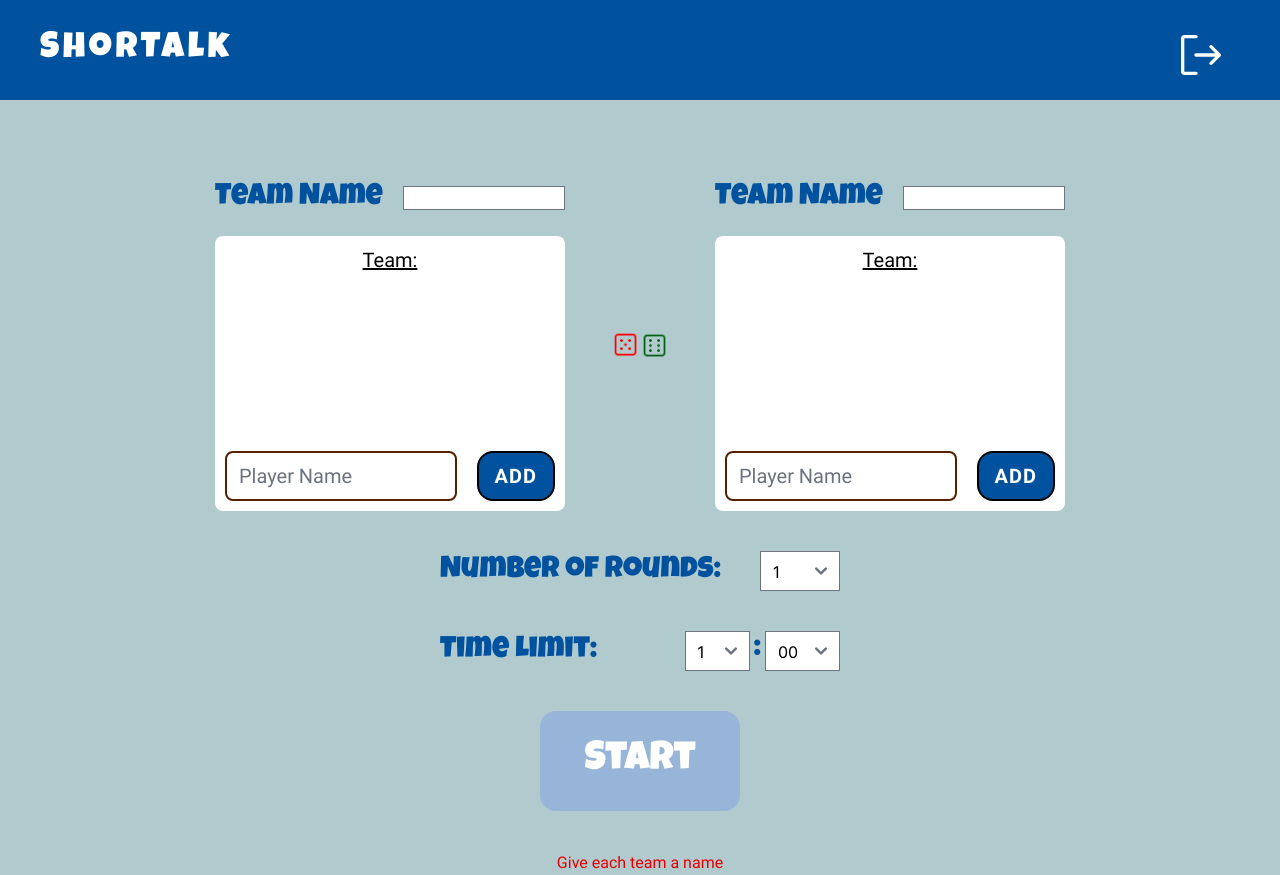
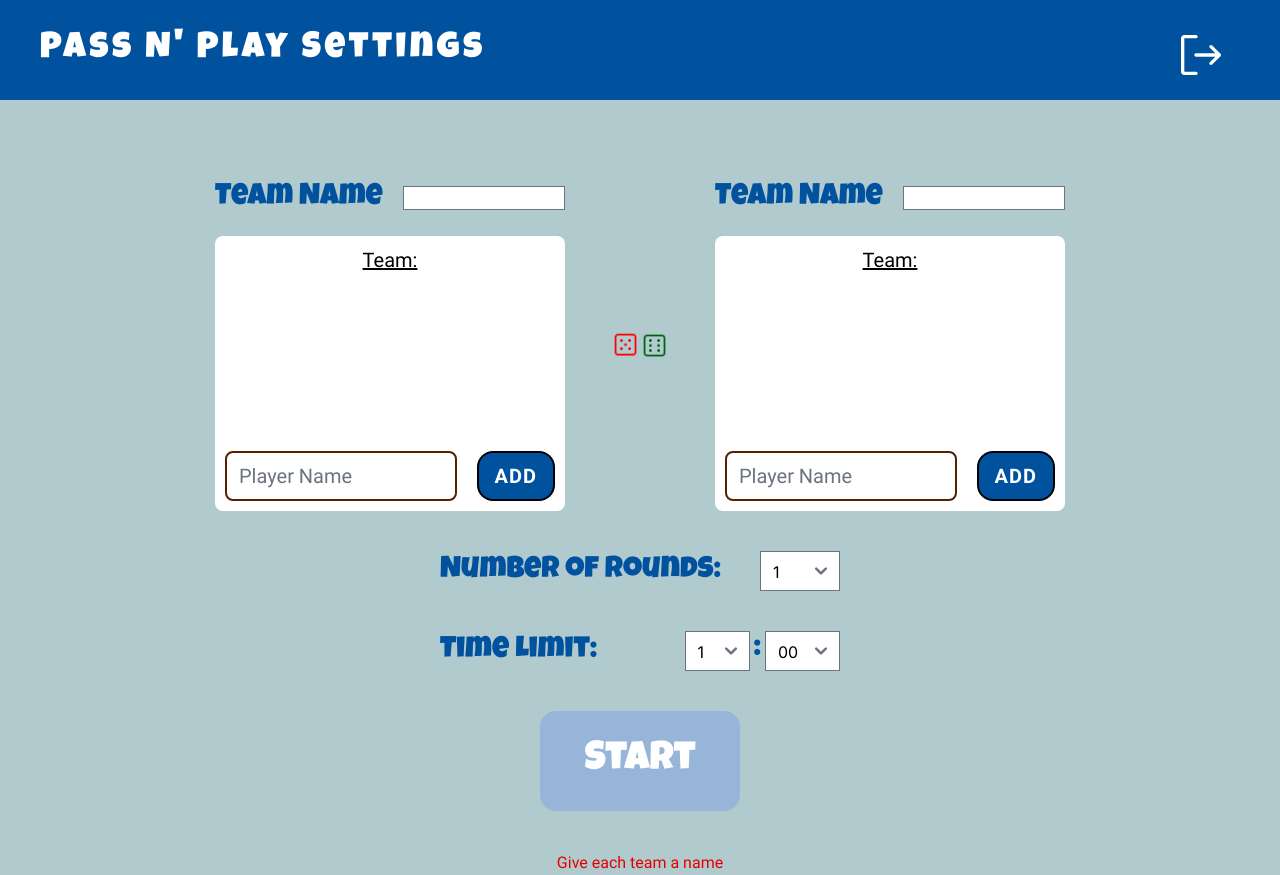
Before and after one commit to JarIsCoding/Shortalk---Front-End, a Next.js app: page /pages/passAndPlayLobby in a window 1280 px wide. Built offline with nearby package versions, Linux system fonts and the light colour scheme.

Commit message:
navbar renamed

```diff
--- a/src/app/pages/passAndPlayLobby/page.tsx
+++ b/src/app/pages/passAndPlayLobby/page.tsx
@@ -111,7 +111,7 @@ const PassAndPlayLobby = () => {
     <div>
       {/* Navbar */}
       <div className='relative'>
-        <NavBar title='ShorTalk' />
+        <NavBar title="Pass N' Play Settings" />
         <div className="absolute top-6 right-0 mr-10 flex">
           <Button onClick={() => setOpenModal(true)} className="bg-clear">
             <svg width="40" height="40" viewBox="0 0 40 40" fill="none" xmlns="http://www.w3.org/2000/svg">
```
